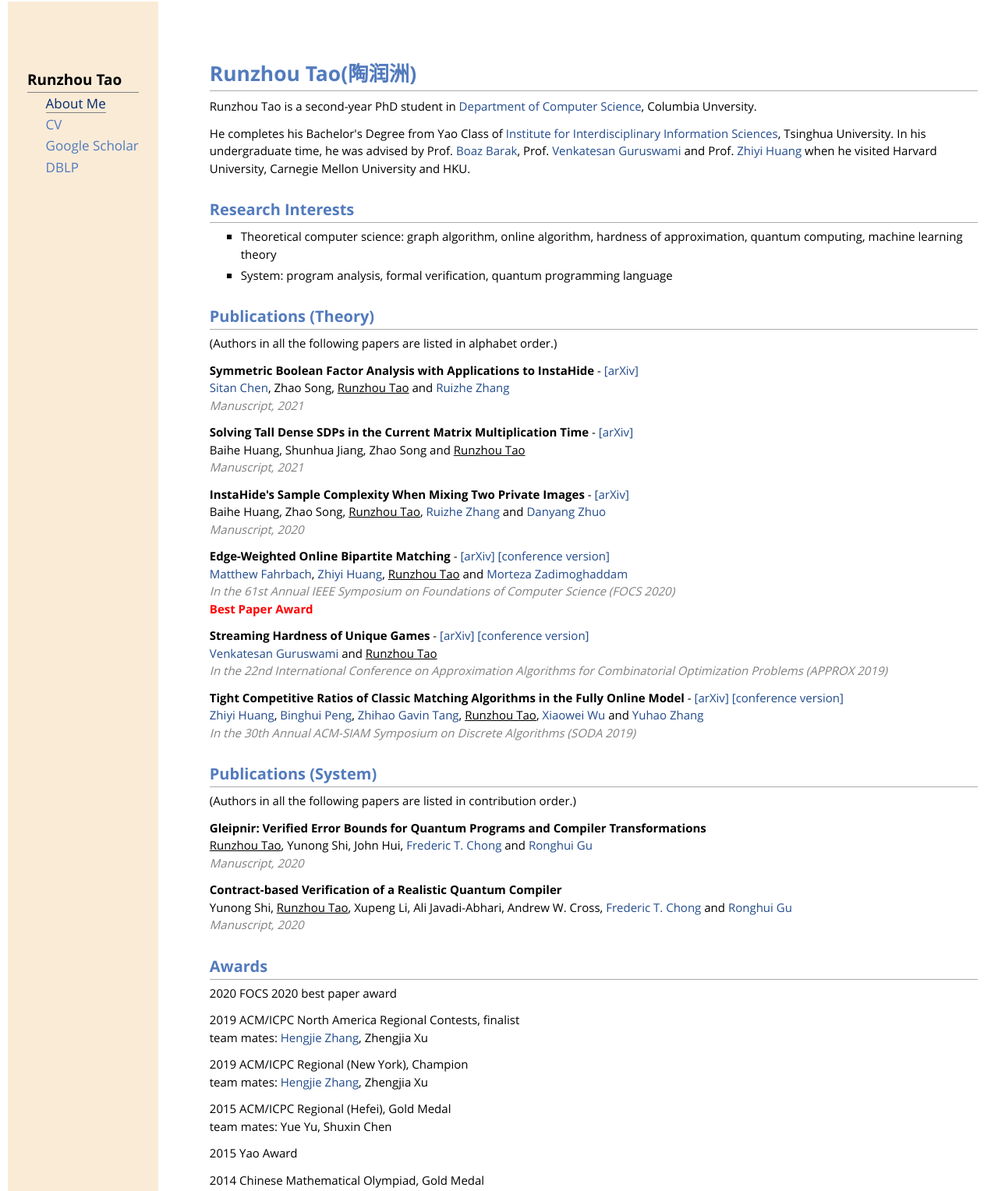
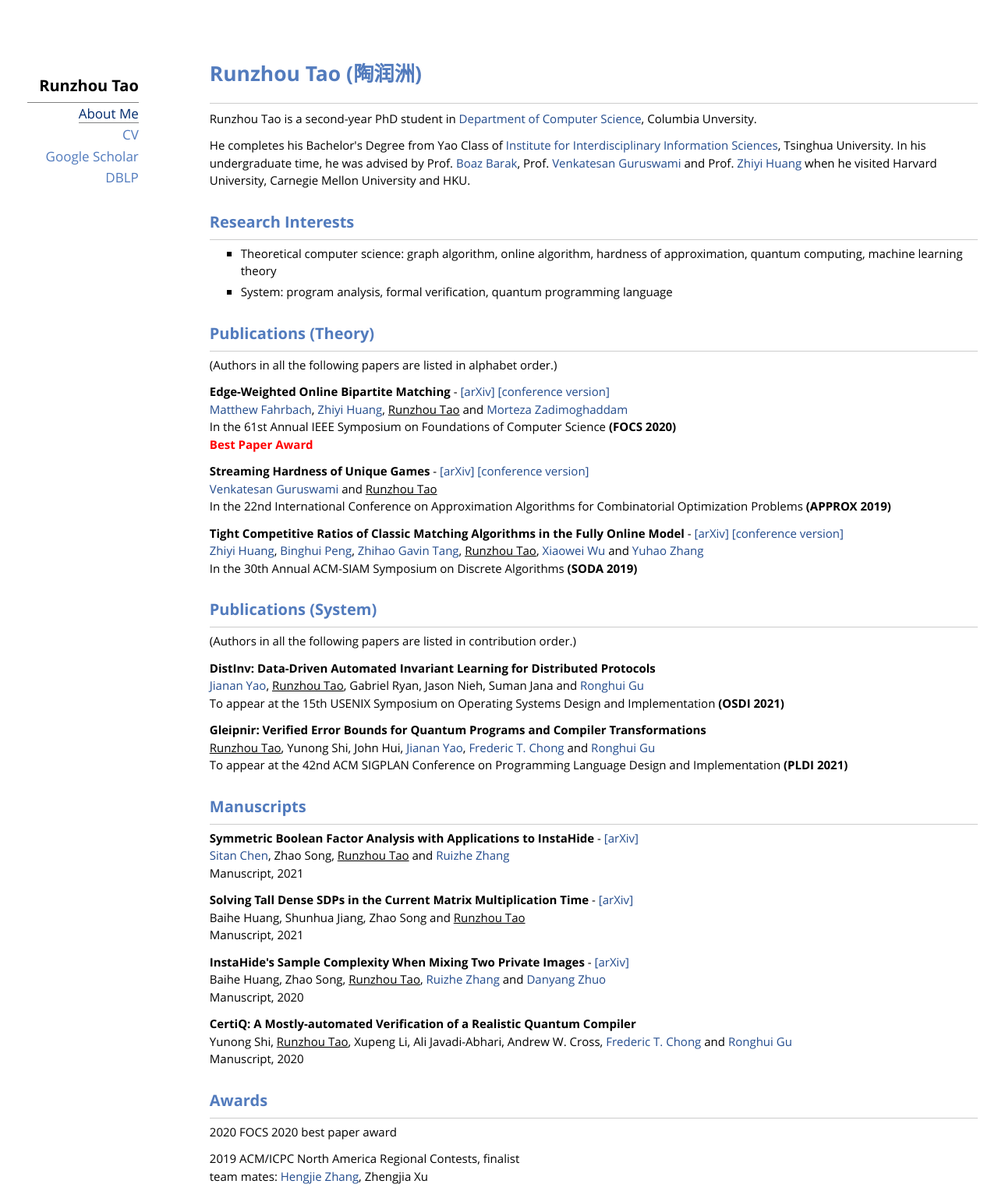
Before and after one commit to runzhoutao/runzhoutao.github.io, a plain HTML site: page index.html in a window 1280 px wide. Shown: the part 8-1536 px from the top of the page at 78% size. Drawn offline with nearby package versions, Linux system fonts and the light colour scheme; some packages are replaced by stand-ins of ours.

Commit message:
redesign

```diff
--- a/index.html
+++ b/index.html
@@ -23,14 +23,14 @@ MathJax.Hub.Config({
     <tr valign="top">
       <td id="layout-menu">
         <div class="menu-category">Runzhou Tao</div>
-        <div class="menu-item"><a href="index.html" class="current">About&nbsp;Me</a></div>
+        <div class="menu-item"><a href="" class="current">About&nbsp;Me</a></div>
         <div class="menu-item"><a href="cv.pdf">CV</a></div>
         <div class="menu-item"><a
             href="https://scholar.google.com/citations?user=I0EoZyQAAAAJ&hl=en">Google&nbsp;Scholar</a></div>
         <div class="menu-item"><a href="https://dblp.org/pid/228/8097.html">DBLP</a></div>
       </td>
       <td id="layout-content">
-        <h1>Runzhou Tao(陶润洲)</h1>
+        <h1>Runzhou Tao (陶润洲)</h1>
         <p>Runzhou Tao is a second-year PhD student in <a href="http://www.cs.columbia.edu"
             target=&ldquo;blank&rdquo;>Department of Computer Science</a>, Columbia Unversity. </p>
         <p>He completes his Bachelor's Degree from Yao Class of <a href="http://iiis.tsinghua.edu.cn/en/"
@@ -52,24 +52,6 @@ MathJax.Hub.Config({
         </ul>
         <h2>Publications (Theory)</h2>
         <p>(Authors in all the following papers are listed in alphabet order.) </p>
-        <p><b>Symmetric Boolean Factor Analysis with Applications to InstaHide</b> - <a
-            href="https://arxiv.org/abs/2102.01570" target=&ldquo;blank&rdquo;>[arXiv]</a> <br />
-          <a href="http://people.csail.mit.edu/sitanc/" target=&ldquo;blank&rdquo;>Sitan Chen</a>, Zhao Song, <u>Runzhou
-            Tao</u> and <a href="https://www.cs.utexas.edu/~rzzhang/" target=&ldquo;blank&rdquo;>Ruizhe Zhang</a> <br />
-          <i>Manuscript, 2021</i>
-        </p>
-        <p><b>Solving Tall Dense SDPs in the Current Matrix Multiplication Time</b> - <a
-            href="https://arxiv.org/abs/2101.08208" target=&ldquo;blank&rdquo;>[arXiv]</a> <br />
-          Baihe Huang, Shunhua Jiang, Zhao Song and <u>Runzhou Tao</u> <br />
-          <i>Manuscript, 2021</i>
-        </p>
-        <p><b>InstaHide's Sample Complexity When Mixing Two Private Images</b> - <a
-            href="https://arxiv.org/abs/2011.11877" target=&ldquo;blank&rdquo;>[arXiv]</a> <br />
-          Baihe Huang, Zhao Song, <u>Runzhou Tao</u>, <a href="https://www.cs.utexas.edu/~rzzhang/"
-            target=&ldquo;blank&rdquo;>Ruizhe Zhang</a> and <a href="https://danyangzhuo.com"
-            target=&ldquo;blank&rdquo;>Danyang Zhuo</a> <br />
-          <i>Manuscript, 2020</i>
-        </p>
         <p><b>Edge-Weighted Online Bipartite Matching</b> - <a href="https://arxiv.org/abs/2005.01929"
             target=&ldquo;blank&rdquo;>[arXiv]</a> <a href="https://ieeexplore.ieee.org/abstract/document/9317873"
             target=&ldquo;blank&rdquo;>[conference version]</a><br />
@@ -77,7 +59,7 @@ MathJax.Hub.Config({
             href="https://i.cs.hku.hk/~zhiyi/" target=&ldquo;blank&rdquo;>Zhiyi Huang</a>, <u>Runzhou Tao</u> and <a
             href="https://research.google/people/MortezaZadimoghaddam/" target=&ldquo;blank&rdquo;>Morteza
             Zadimoghaddam</a> <br />
-          <i>In the 61st Annual IEEE Symposium on Foundations of Computer Science (FOCS 2020)</i> <br />
+          In the 61st Annual IEEE Symposium on Foundations of Computer Science <strong>(FOCS 2020)</strong> <br />
           <b style="color: red">
             Best Paper Award
           </b>
@@ -87,8 +69,8 @@ MathJax.Hub.Config({
             target=&ldquo;blank&rdquo;>[conference version]</a><br />
           <a href="http://www.cs.cmu.edu/~venkatg/" target=&ldquo;blank&rdquo;>Venkatesan Guruswami</a> and <u>Runzhou
             Tao</u> <br />
-          <i>In the 22nd International Conference on Approximation Algorithms for Combinatorial Optimization Problems
-            (APPROX 2019)</i>
+          In the 22nd International Conference on Approximation Algorithms for Combinatorial Optimization Problems
+          <strong>(APPROX 2019)</strong>
         </p>
         <p><b>Tight Competitive Ratios of Classic Matching Algorithms in the Fully Online Model</b> - <a
             href="https://arxiv.org/abs/1810.07903" target=&ldquo;blank&rdquo;>[arXiv]</a> <a
@@ -99,21 +81,45 @@ MathJax.Hub.Config({
             href="http://itcs.shufe.edu.cn/~zhtang/" target=&ldquo;blank&rdquo;>Zhihao Gavin Tang</a>, <u>Runzhou
             Tao</u>, <a href="https://sites.google.com/site/wxw0711/" target=&ldquo;blank&rdquo;>Xiaowei Wu</a> and <a
             href="https://i.cs.hku.hk/~yhzhang2/" target=&ldquo;blank&rdquo;>Yuhao Zhang</a> <br />
-          <i>In the 30th Annual ACM-SIAM Symposium on Discrete Algorithms (SODA 2019)</i>
+          In the 30th Annual ACM-SIAM Symposium on Discrete Algorithms <strong>(SODA 2019)</strong>
         </p>
         <h2>Publications (System)</h2>
         <p>(Authors in all the following papers are listed in contribution order.)</p>
+        <p><b>DistInv: Data-Driven Automated Invariant Learning for Distributed Protocols</b> <br />
+          <a href="https://www.cs.columbia.edu/~jianan/" target=&ldquo;blank&rdquo;>Jianan Yao</a>, <u>Runzhou Tao</u>, Gabriel Ryan, Jason Nieh, Suman Jana and <a href="https://www.cs.columbia.edu/~rgu/"
+            target=&ldquo;blank&rdquo;>Ronghui Gu</a> <br />
+          To appear at the 15th USENIX Symposium on Operating Systems Design and Implementation <strong>(OSDI 2021)</strong>
+        </p>
         <p><b>Gleipnir: Verified Error Bounds for Quantum Programs and Compiler Transformations</b> <br />
-          <u>Runzhou Tao</u>, Yunong Shi, John Hui, <a href="https://people.cs.uchicago.edu/~ftchong/"
+          <u>Runzhou Tao</u>, Yunong Shi, John Hui, <a href="https://www.cs.columbia.edu/~jianan/" target=&ldquo;blank&rdquo;>Jianan Yao</a>, <a href="https://people.cs.uchicago.edu/~ftchong/"
             target=&ldquo;blank&rdquo;>Frederic T. Chong</a> and <a href="https://www.cs.columbia.edu/~rgu/"
             target=&ldquo;blank&rdquo;>Ronghui Gu</a> <br />
-          <i>Manuscript, 2020</i>
+          To appear at the 42nd ACM SIGPLAN Conference on Programming Language Design and Implementation <strong>(PLDI 2021)</strong>
         </p>
-        <p><b>Contract-based Verification of a Realistic Quantum Compiler</b> <br />
+        <h2>Manuscripts</h2>
+        <p><b>Symmetric Boolean Factor Analysis with Applications to InstaHide</b> - <a
+            href="https://arxiv.org/abs/2102.01570" target=&ldquo;blank&rdquo;>[arXiv]</a> <br />
+          <a href="http://people.csail.mit.edu/sitanc/" target=&ldquo;blank&rdquo;>Sitan Chen</a>, Zhao Song, <u>Runzhou
+            Tao</u> and <a href="https://www.cs.utexas.edu/~rzzhang/" target=&ldquo;blank&rdquo;>Ruizhe Zhang</a> <br />
+          Manuscript, 2021
+        </p>
+        <p><b>Solving Tall Dense SDPs in the Current Matrix Multiplication Time</b> - <a
+            href="https://arxiv.org/abs/2101.08208" target=&ldquo;blank&rdquo;>[arXiv]</a> <br />
+          Baihe Huang, Shunhua Jiang, Zhao Song and <u>Runzhou Tao</u> <br />
+          Manuscript, 2021
+        </p>
+        <p><b>InstaHide's Sample Complexity When Mixing Two Private Images</b> - <a
+            href="https://arxiv.org/abs/2011.11877" target=&ldquo;blank&rdquo;>[arXiv]</a> <br />
+          Baihe Huang, Zhao Song, <u>Runzhou Tao</u>, <a href="https://www.cs.utexas.edu/~rzzhang/"
+            target=&ldquo;blank&rdquo;>Ruizhe Zhang</a> and <a href="https://danyangzhuo.com"
+            target=&ldquo;blank&rdquo;>Danyang Zhuo</a> <br />
+          Manuscript, 2020
+        </p>
+        <p><b>CertiQ: A Mostly-automated Verification of a Realistic Quantum Compiler</b> <br />
           Yunong Shi, <u>Runzhou Tao</u>, Xupeng Li, Ali Javadi-Abhari, Andrew W. Cross, <a
             href="https://people.cs.uchicago.edu/~ftchong/" target=&ldquo;blank&rdquo;>Frederic T. Chong</a> and <a
             href="https://www.cs.columbia.edu/~rgu/" target=&ldquo;blank&rdquo;>Ronghui Gu</a> <br />
-          <i>Manuscript, 2020</i>
+          Manuscript, 2020
         </p>
         <h2>Awards</h2>
         <p>2020 FOCS 2020 best paper award </p>
--- a/jemdoc.css
+++ b/jemdoc.css
@@ -23,9 +23,11 @@ table#tlayout {
 	border-collapse: separate;
 	background: white;
 	text-align: center;
-	/* margin-left: auto;
-	margin-right: auto;*/
+	margin-left: auto;
+	margin-right: auto;
 	min-height: 700px;
+	max-width: 1300px;
+
 }
 
 body {
@@ -34,7 +36,6 @@ body {
 }
 
 #layout-menu {
-	background: antiquewhite;
 	border: none;
 	padding-top: 4em;
 	padding-left: 25px;
@@ -42,7 +43,7 @@ body {
 	font-size: 17px;
 	width: auto;
 	white-space: nowrap;
-	text-align: left;
+	text-align: right;
 	vertical-align: top;
 	line-height: 1.6em;
 }
@@ -100,15 +101,16 @@ a:hover {
 div.menu-category {
 	border-bottom: 1px solid gray;
 	margin-top: 0.8em;
-	padding-top: 0.2em;
-	padding-bottom: 0.1em;
+	padding-top: 0.5em;
+	padding-bottom: 0.4em;
 	font-weight: bold;
-	font-size: 19px;
+	font-size: 20px;
 }
 
 div.menu-item {
 	padding-left: 20px;
 	text-indent: -5px;
+	line-height: 1.6;
 }
 
 div#toptitle {
@@ -142,14 +144,15 @@ h1, h2, h3 {
 	color: #527bbd;
 	margin-top: 0.7em;
 	margin-bottom: 0.3em;
-	padding-bottom: 0.2em;
+	padding-bottom: 0.5em;
 	line-height: 1.2;
 	padding-top: 0.5em;
-	border-bottom: 1px solid #aaaaaa;
+	border-bottom: 1px solid #ccc;
 }
 
 h1 {
 	font-size: 165%;
+	padding-bottom: 0.8em;
 }
 
 h2 {
```
